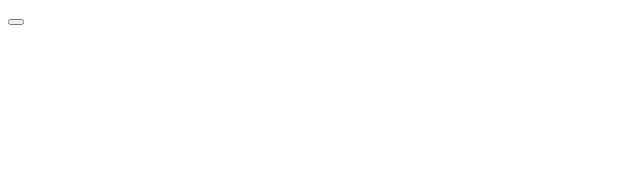
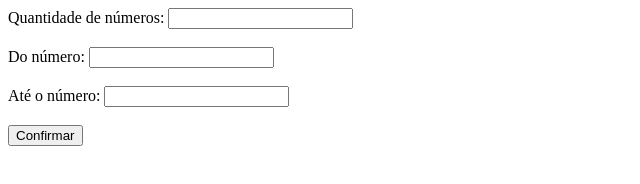
Before and after one commit to Binatriz/projeto-sorteador-de-numeros, a plain HTML site: page index.html in a window 1280 px wide. Shown: the whole page, without its empty margins (0-640 px from the left). Drawn offline with Linux system fonts and the light colour scheme.

Commit message:
Colocar input e buttons

```diff
--- a/code.js
+++ b/code.js
@@ -1,6 +1,9 @@
 let resultado;
 
 function sortear() {
+
+    let quantidade;
+
     function verificar_Resposta(verificar_Variavel, pergunta_Usuario) {
         let respostaUsuario = verificar_Variavel(prompt(pergunta_Usuario));
         while (isNaN(respostaUsuario) || respostaUsuario <= 0) {
--- a/index.html
+++ b/index.html
@@ -6,7 +6,19 @@
     <title>Document</title>
 </head>
 <body>
-    <button onclick="sortear()"></button>
+    <div>
+        <label for="quantidade"> Quantidade de números: </label>
+        <input type="number" id="quantidade" name="quantidade"><br><br>
+    </div>
+    <div>
+        <label for="de">Do número:</label>
+        <input type="number" id="de" name="de"><br><br>
+    </div>
+    <div>
+        <label for="ate">Até o número:</label>
+        <input type="number" id="ate" name="ate"><br><br>
+    </div>
+    <button onclick="sortear()">Confirmar</button>
     <script src="code.js"></script>
 </body>
 </html>
```
